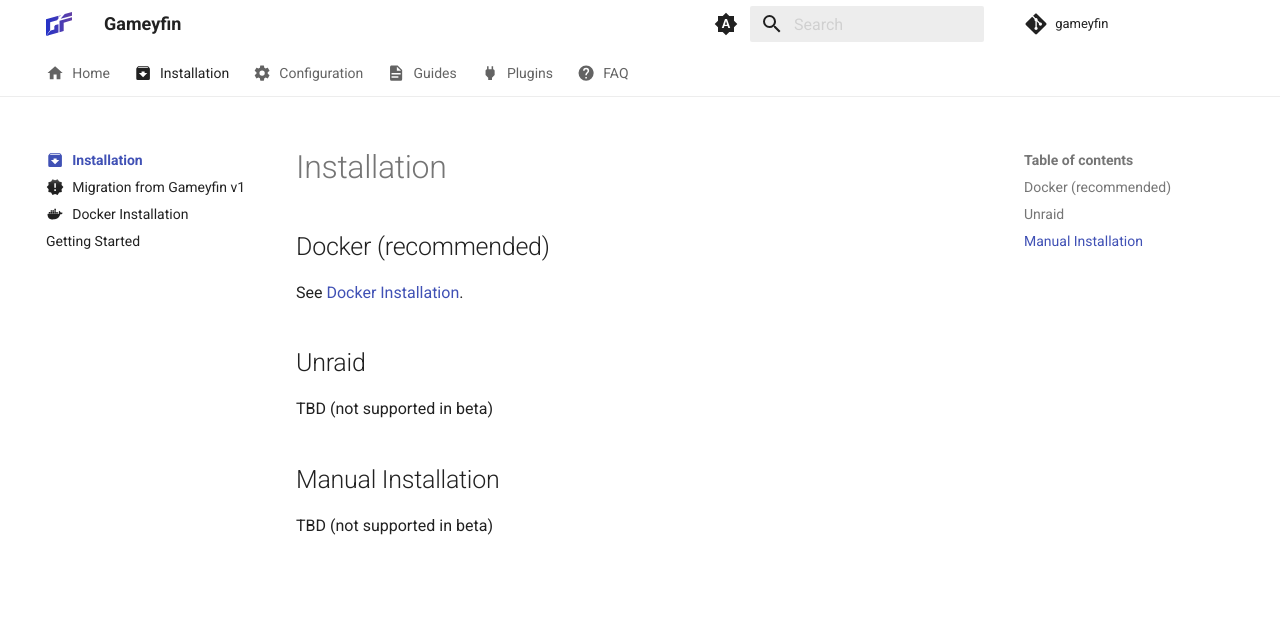
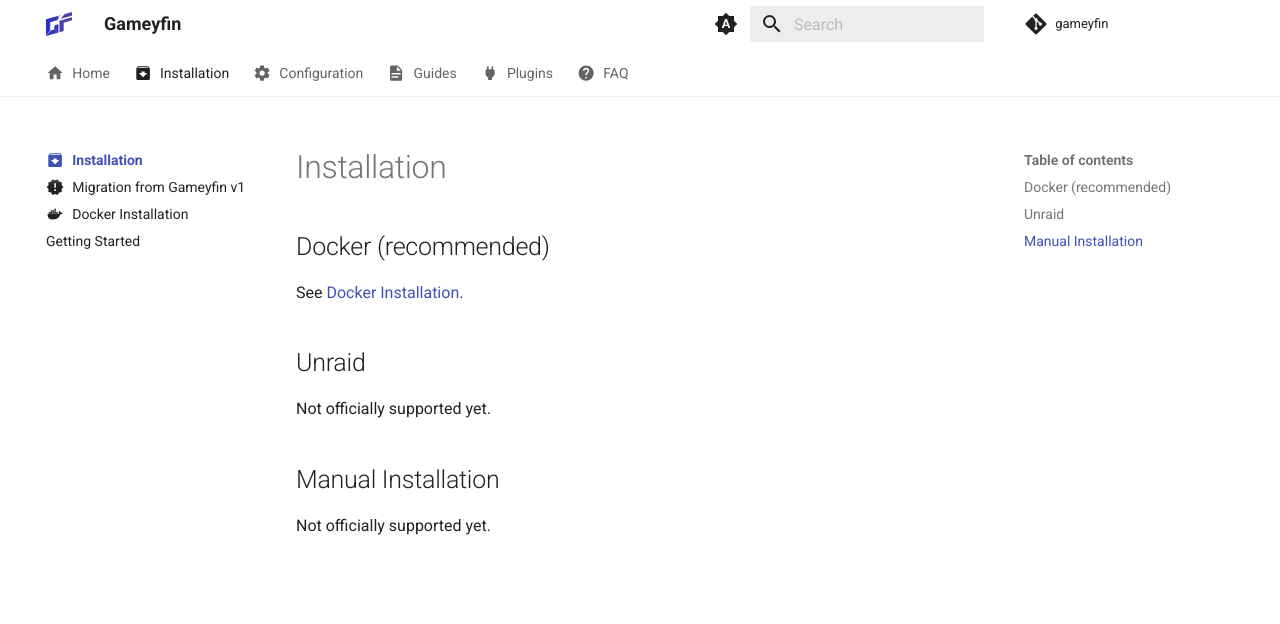
Before and after one commit to gameyfin/docs, an MkDocs documentation site: the page built from docs/installation/index.md, in a window 1280 px wide. Shown: the top 624 px of the page. Built offline with MkDocs 1.6.1 and Material for MkDocs 9.7.7, drawn with Linux system fonts in a browser that asks for light colours; comment, search, counter and statistics services are not loaded.

Commit message:
Remove any mentions of "beta" from the docs

```diff
--- a/docs/installation/index.md
+++ b/docs/installation/index.md
@@ -10,8 +10,8 @@
 
 ## Unraid
 
-TBD (not supported in beta)
+Not officially supported yet.
 
 ## Manual Installation
 
-TBD (not supported in beta)
+Not officially supported yet.
```
Also changed, not shown: docs/faq/index.md (+0 -5 lines), docs/installation/docker.md (+1 -6 lines), docs/plugins/tutorial.md (+1 -1 lines).
